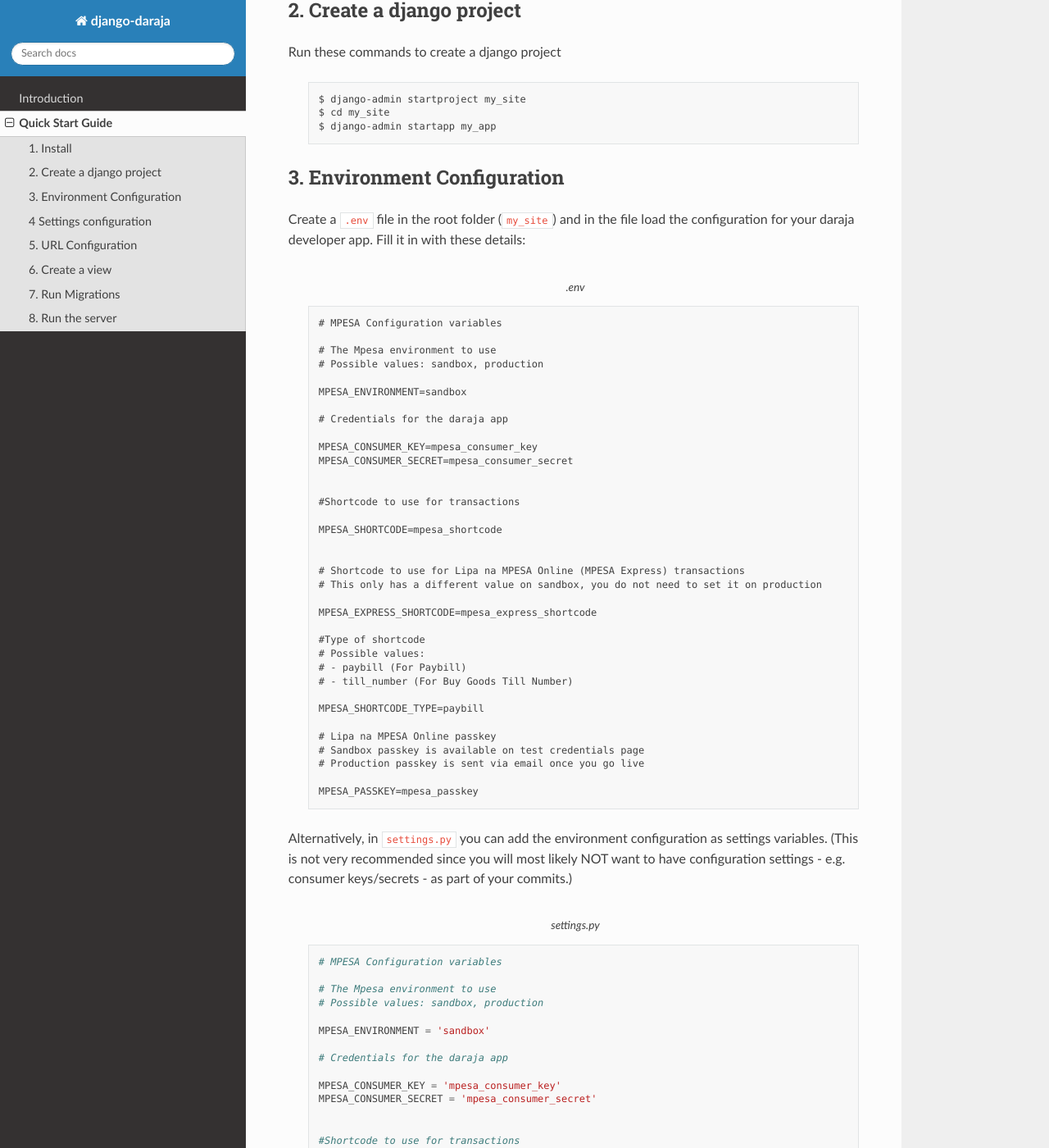
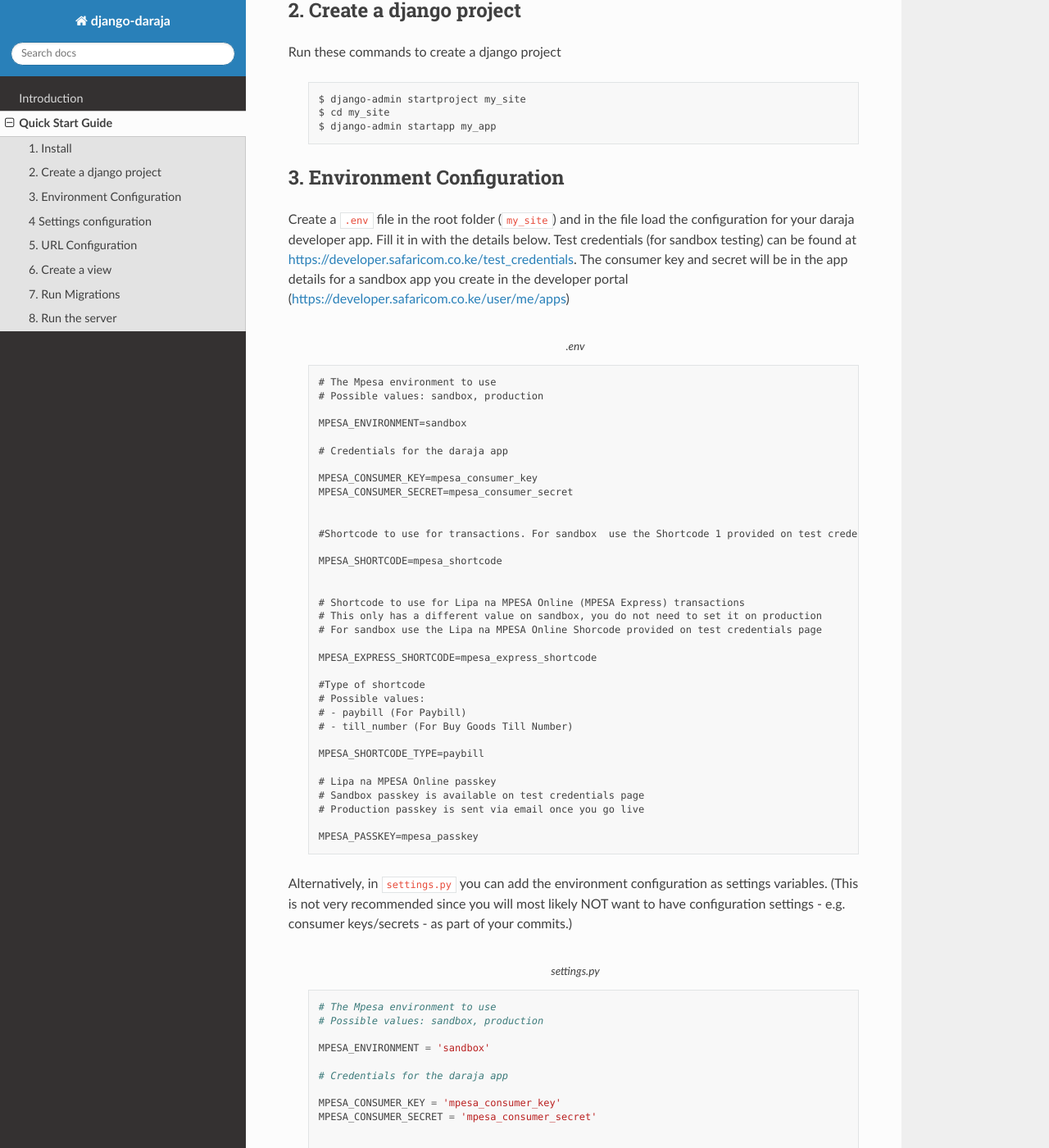
Before and after one commit to martinmogusu/django-daraja, a Sphinx documentation site: the page built from docs/pages/quick_start.rst, in a window 1280 px wide and 1400 px high, scrolled down 407 px. Shown: the whole window at 82% size. Built offline with Sphinx 7.4.7 and the Read the Docs theme 2.0.0, drawn with Linux system fonts in a browser that asks for light colours; some of the changed text lies outside the part shown.

Commit message:
Updated documentation

```diff
--- a/docs/index.rst
+++ b/docs/index.rst
@@ -7,6 +7,10 @@ Welcome to django-daraja's documentation!
 =========================================
 
 This is a django library that interacts with the MPESA Daraja API.
+
+Source code: https://github.com/martinmogusu/django-daraja.git
+
+MPESA Daraja documentattion: https://developer.safaricom.co.ke
 
 .. toctree::
 
--- a/docs/pages/quick_start.rst
+++ b/docs/pages/quick_start.rst
@@ -25,13 +25,11 @@ Run these commands to create  a django project
 3. Environment Configuration
 ----------------------------
 
-Create a ``.env`` file in the root folder (``my_site``) and in the file load the configuration for your daraja developer app. Fill it in with these details:
+Create a ``.env`` file in the root folder (``my_site``) and in the file load the configuration for your daraja developer app. Fill it in with the details below. Test credentials (for sandbox testing) can be found at https://developer.safaricom.co.ke/test_credentials. The consumer key and secret will be in the app details for a sandbox app you create in the developer portal (https://developer.safaricom.co.ke/user/me/apps)
 
     ..	code-block:: none
     	:caption: .env
     	:name: .env
-
-        # MPESA Configuration variables
 
         # The Mpesa environment to use
         # Possible values: sandbox, production
@@ -44,13 +42,14 @@ Create a ``.env`` file in the root folder (``my_site``) and in the file load the
         MPESA_CONSUMER_SECRET=mpesa_consumer_secret
 
 
-        #Shortcode to use for transactions
+        #Shortcode to use for transactions. For sandbox  use the Shortcode 1 provided on test credentials page
 
         MPESA_SHORTCODE=mpesa_shortcode
 
 
         # Shortcode to use for Lipa na MPESA Online (MPESA Express) transactions
         # This only has a different value on sandbox, you do not need to set it on production
+        # For sandbox use the Lipa na MPESA Online Shorcode provided on test credentials page
 
         MPESA_EXPRESS_SHORTCODE=mpesa_express_shortcode
 
@@ -73,8 +72,6 @@ Alternatively, in ``settings.py`` you can add the environment configuration as s
 	    	:caption: settings.py
 	    	:name: settings.py
 
-	        # MPESA Configuration variables
-
 	        # The Mpesa environment to use
 	        # Possible values: sandbox, production
 
@@ -86,13 +83,14 @@ Alternatively, in ``settings.py`` you can add the environment configuration as s
 	        MPESA_CONSUMER_SECRET = 'mpesa_consumer_secret'
 
 
-	        #Shortcode to use for transactions
+	        #Shortcode to use for transactions. For sandbox  use the Shortcode 1 provided on test credentials page
 
 	        MPESA_SHORTCODE = 'mpesa_shortcode'
 
 
 	        # Shortcode to use for Lipa na MPESA Online (MPESA Express) transactions
 	        # This only has a different value on sandbox, you do not need to set it on production
+	        # For sandbox use the Lipa na MPESA Online Shorcode provided on test credentials page
 
 	        MPESA_EXPRESS_SHORTCODE = 'mpesa_express_shortcode'
 
@@ -111,7 +109,7 @@ Alternatively, in ``settings.py`` you can add the environment configuration as s
 
 You could also store some configuration in ``settings.py`` and other variables in a ``.env`` file. The library will first attempt to get the configuration variable from ``settings.py``, and if not found it will revert to the os environment configuration (``os.environ``) and if not found it will look for the configuratin in a ``.env`` file.
 
-N/B:
+**N/B:**
 Remember to add the ``.env`` file in your ``.gitignore``, to prevent having configurations within version control. You can include a ``.env.example`` file with example configurations to version control, to guide other collaborators working on your project.
 
 4 Settings configuration
```
Also changed, not shown: 1 other file.
